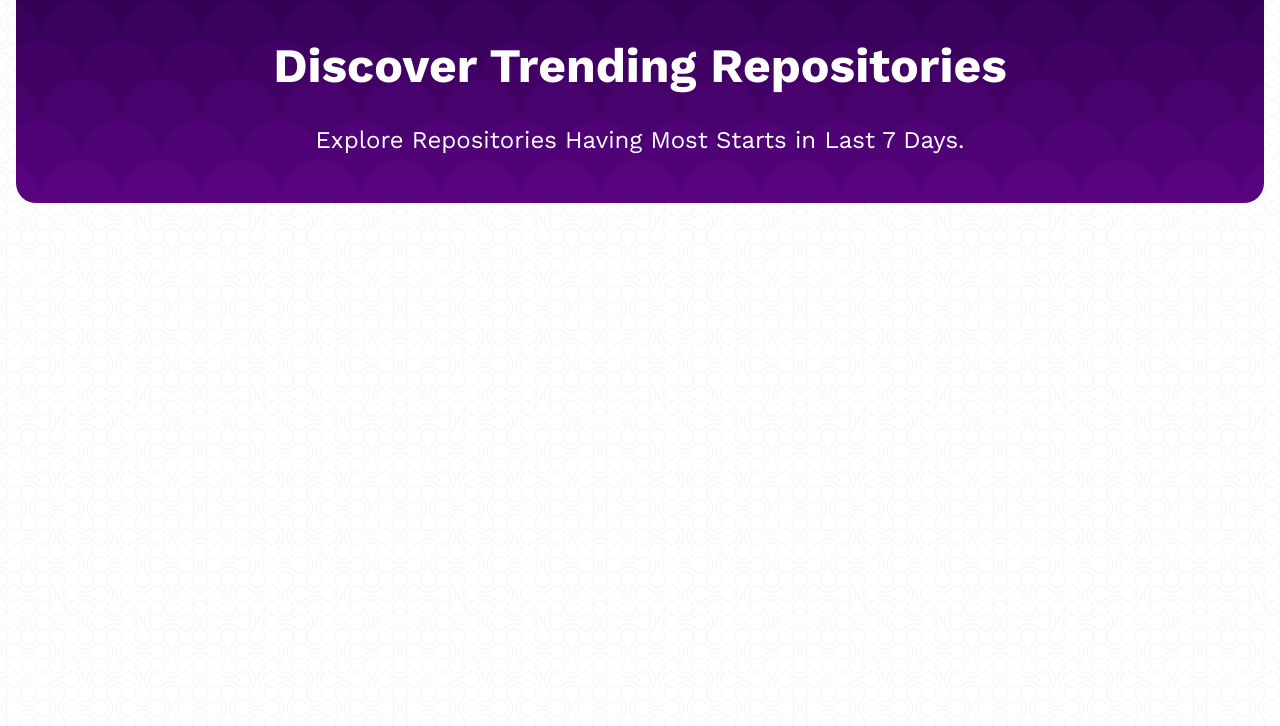
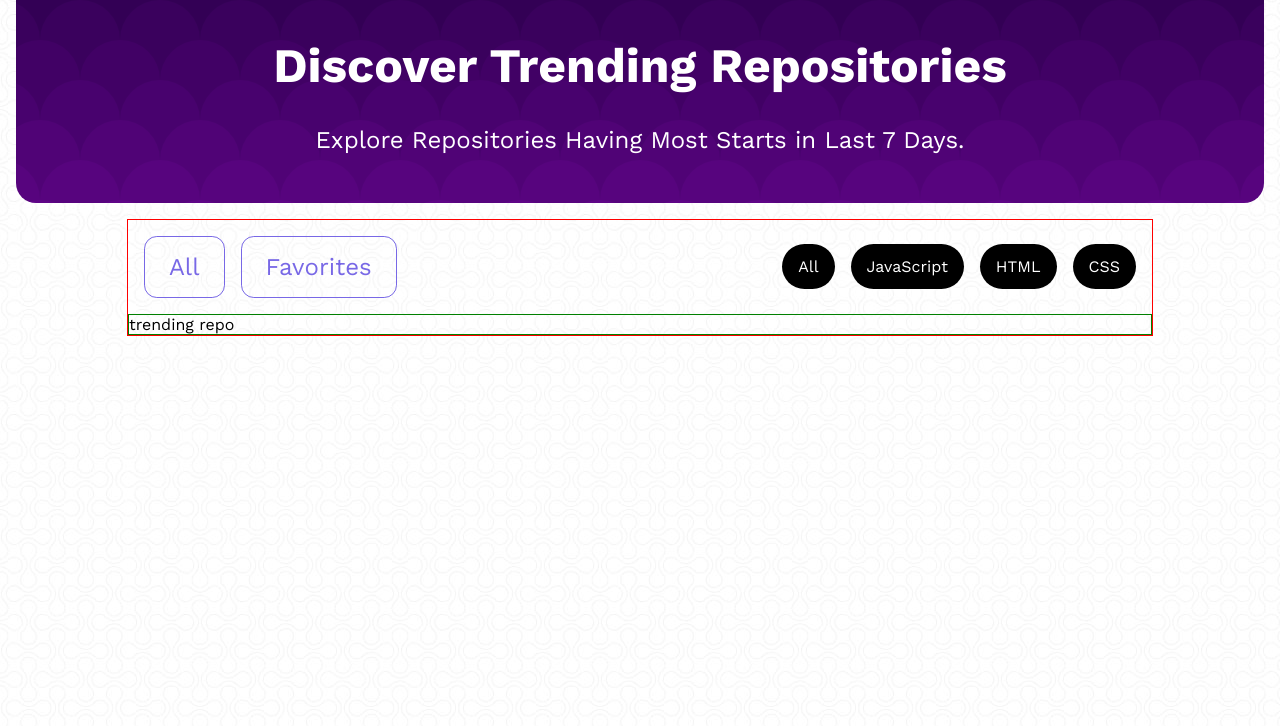
Before and after one commit to shubham-web/discover-trending-repositories, a React (Create React App) app: page / in a window 1280 px wide. Shown: the top 726 px of the page. Built offline with nearby package versions, Linux system fonts and the light colour scheme.

Commit message:
Navigation Added

```diff
--- a/src/App.tsx
+++ b/src/App.tsx
@@ -1,10 +1,37 @@
+import React, { Dispatch, useReducer } from "react";
 import "./App.css";
+import { Action, ACTION_TYPES, reducer } from "./appReducer";
+import { AppState, State } from "./AppState";
+import { Container } from "./components/common/styled";
 import Hero from "./components/Hero";
+import Navigation from "./components/Navigation";
+import RepoList from "./components/RepoList";
+import { Routes, Route } from "react-router-dom";
+import FavoriteRepo from "./components/FavoriteRepo";
+import TrendingRepo from "./components/TrendingRepo";
+
+interface ContextProps {
+	state: State;
+	dispatch: Dispatch<Action>;
+}
+
+export const AppContext = React.createContext({} as ContextProps);
 
 function App() {
+	const [state, dispatch] = useReducer(reducer, AppState);
+
 	return (
 		<div className="app">
-			<Hero />
+			<AppContext.Provider value={{ state, dispatch }}>
+				<Hero />
+				<Container>
+					<Navigation />
+					<Routes>
+						<Route path="/" element={<TrendingRepo />} />
+						<Route path="/favorites" element={<FavoriteRepo />} />
+					</Routes>
+				</Container>
+			</AppContext.Provider>
 		</div>
 	);
 }
--- /dev/null
+++ b/src/AppState.tsx
@@ -0,0 +1,14 @@
+export enum LIST_TYPE {
+	"ALL" = "ALL",
+	"FAVORITES" = "FAVORITES",
+}
+
+export type State = {
+	list: LIST_TYPE;
+	language: null | string;
+};
+
+export const AppState: State = {
+	list: LIST_TYPE.ALL,
+	language: null,
+};
--- /dev/null
+++ b/src/appReducer.tsx
@@ -0,0 +1,19 @@
+import { State } from "./AppState";
+
+export enum ACTION_TYPES {
+	CHANGE_LANGUAGE = "CHANGE_LANGUAGE",
+}
+
+export type Action = {
+	type: ACTION_TYPES;
+	payload: any;
+};
+
+export function reducer(state: State, action: Action) {
+	switch (action.type) {
+		case ACTION_TYPES.CHANGE_LANGUAGE:
+			return state;
+		default:
+			return state;
+	}
+}
--- /dev/null
+++ b/src/components/FavoriteRepo.tsx
@@ -0,0 +1,15 @@
+import React, { useEffect } from "react";
+import styled from "styled-components";
+import { AppContext } from "../App";
+import { ACTION_TYPES } from "../appReducer";
+
+function FavoriteRepo() {
+	const { state, dispatch } = React.useContext(AppContext);
+	return <ListWrapper>favorite repo</ListWrapper>;
+}
+
+const ListWrapper = styled.section`
+	border: 1px solid green;
+`;
+
+export default FavoriteRepo;
--- /dev/null
+++ b/src/components/Navigation.tsx
@@ -0,0 +1,67 @@
+import { Link } from "react-router-dom";
+import styled from "styled-components";
+
+import { Button, ButtonGroup, Chips, ChipsGroup } from "./common/styled";
+
+const navLinks = [
+	{
+		label: "All",
+		href: "/",
+	},
+	{
+		label: "Favorites",
+		href: "/favorites",
+	},
+];
+
+const languages = [
+	{
+		label: "All",
+		value: "",
+	},
+	{
+		label: "JavaScript",
+		value: "javascript",
+	},
+	{
+		label: "HTML",
+		value: "html",
+	},
+	{
+		label: "CSS",
+		value: "css",
+	},
+];
+function Navigation() {
+	return (
+		<NavWrapper>
+			{/* Navigation Buttons */}
+			<ButtonGroup>
+				{navLinks.map((link) => {
+					return (
+						<Link key={link.href} to={link.href}>
+							<Button>{link.label}</Button>
+						</Link>
+					);
+				})}
+			</ButtonGroup>
+
+			{/* Language Filter */}
+			<ChipsGroup>
+				{languages.map((lang) => {
+					return <Chips key={lang.value}>{lang.label}</Chips>;
+				})}
+			</ChipsGroup>
+		</NavWrapper>
+	);
+}
+
+const NavWrapper = styled.nav`
+	display: grid;
+	grid-template-columns: 1fr auto;
+	justify-content: space-around;
+	padding: 1rem;
+	gap: 1rem;
+`;
+
+export default Navigation;
--- /dev/null
+++ b/src/components/RepoList.tsx
@@ -0,0 +1,14 @@
+import React, { useEffect } from "react";
+import styled from "styled-components";
+import { AppContext } from "../App";
+import { ACTION_TYPES } from "../appReducer";
+
+function RepoList() {
+	return <ListWrapper>List is here</ListWrapper>;
+}
+
+const ListWrapper = styled.section`
+	border: 1px solid green;
+`;
+
+export default RepoList;
--- /dev/null
+++ b/src/components/TrendingRepo.tsx
@@ -0,0 +1,15 @@
+import React, { useEffect } from "react";
+import styled from "styled-components";
+import { AppContext } from "../App";
+import { ACTION_TYPES } from "../appReducer";
+
+function TrendingRepo() {
+	const { state, dispatch } = React.useContext(AppContext);
+	return <ListWrapper>trending repo</ListWrapper>;
+}
+
+const ListWrapper = styled.section`
+	border: 1px solid green;
+`;
+
+export default TrendingRepo;
--- /dev/null
+++ b/src/components/common/styled.tsx
@@ -0,0 +1,47 @@
+import styled from "styled-components";
+
+type ButtonProps = {
+	active?: boolean;
+};
+type ChipsProps = {
+	active?: boolean;
+};
+
+export const ButtonGroup = styled.div`
+	display: flex;
+	gap: 1rem;
+`;
+
+export const Button = styled.button`
+	border-radius: 0.8rem;
+	font-size: 1.5rem;
+	cursor: pointer;
+	padding: 1rem 1.5rem;
+	font-family: var(--font);
+	font-weight: 400;
+	border: ${(props: ButtonProps) => (props.active ? "none" : "1px solid #7868e6")};
+	background-color: ${(props) => (props.active ? "#7868e6" : "transparent")};
+	color: ${(props) => (props.active ? "white" : "#7868e6")};
+`;
+
+export const Container = styled.section`
+	max-width: 80vw;
+	border: 1px solid red;
+	margin: 0 auto;
+	@media (max-width: 768px) {
+		max-width: 100vw;
+	}
+`;
+
+export const ChipsGroup = styled.div`
+	display: flex;
+	gap: 1rem;
+`;
+export const Chips = styled.span`
+	background: ${(props: ChipsProps) => (props.active ? "#7868e6" : "black")};
+	color: white;
+	align-self: center;
+	padding: 0.8rem 1rem;
+	border-radius: 2rem;
+	cursor: pointer;
+`;
--- a/src/index.css
+++ b/src/index.css
@@ -1,6 +1,9 @@
+:root {
+	--font: "Work Sans", sans-serif;
+}
 body {
 	margin: 0;
-	font-family: "Work Sans", sans-serif;
+	font-family: var(--font);
 	-webkit-font-smoothing: antialiased;
 	-moz-osx-font-smoothing: grayscale;
 }
```
Also changed, not shown: src/AppContext.tsx (added, +9 -0 lines).
